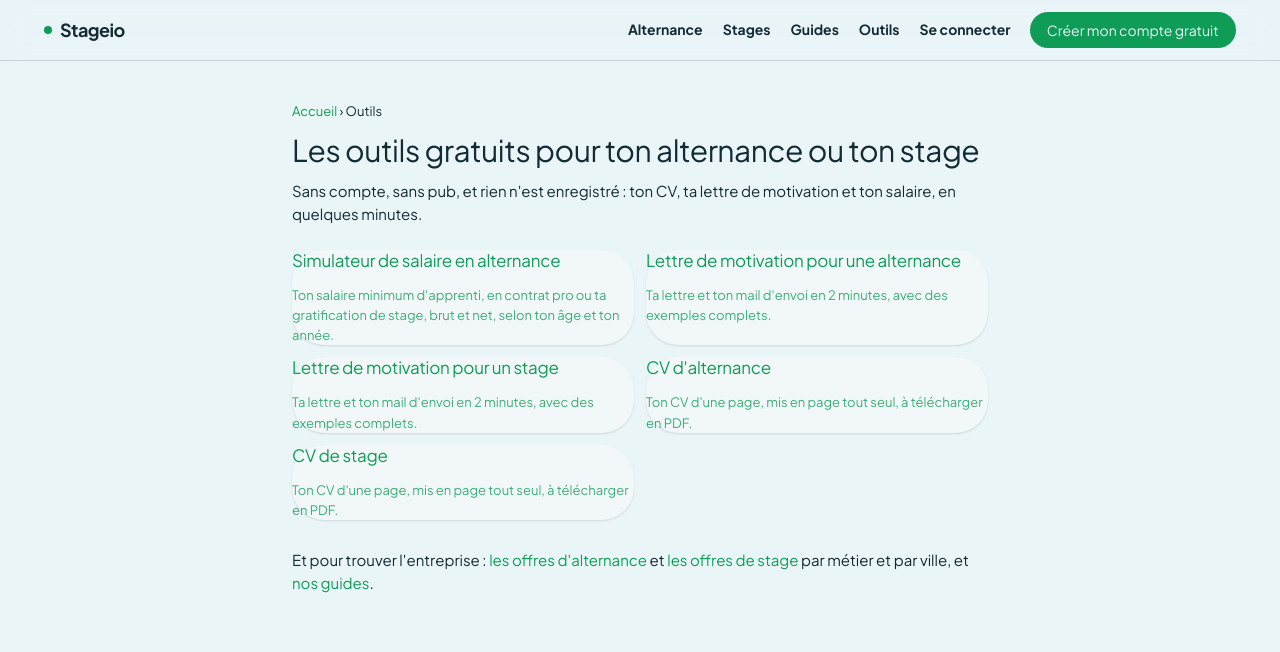
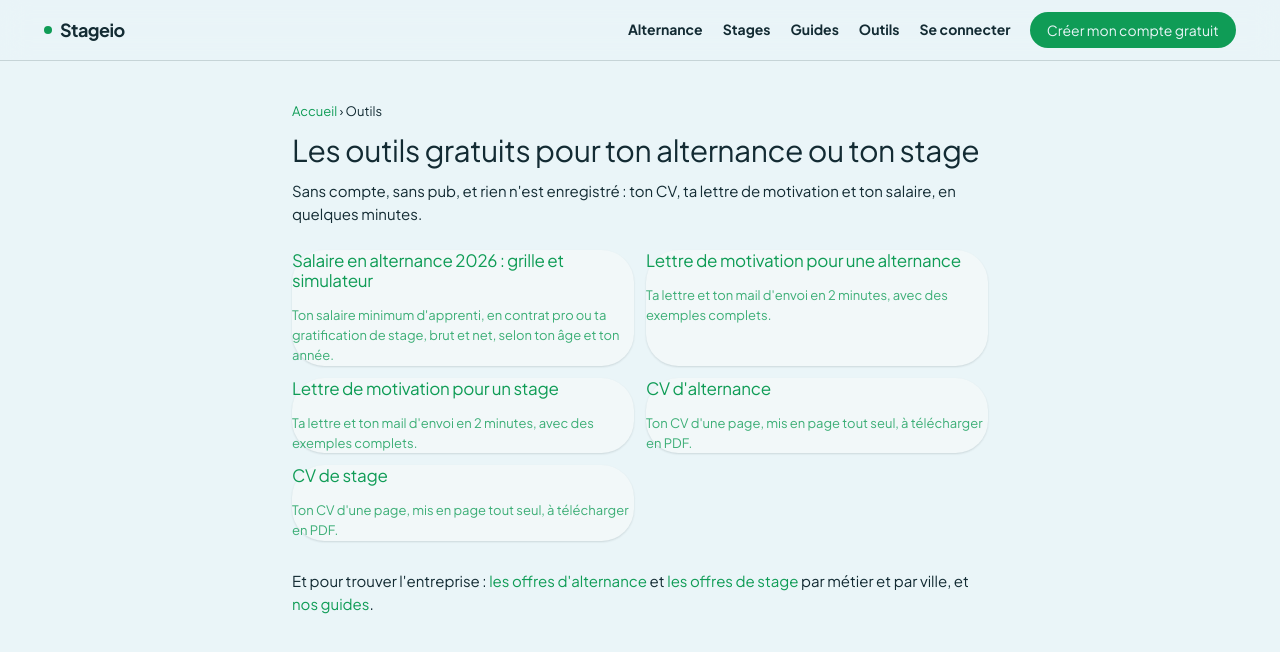
Before and after one commit to nathafeldman-boop/newsaas, a Next.js app: page /outils in a window 1280 px wide. Shown: the top 652 px of the page. Built offline with nearby package versions, Linux system fonts and the light colour scheme; no server answers.

Commit message:
Hub des outils : carte salaire alignée sur la requête « salaire alternance »
Co-Authored-By: Claude Opus 5.5 <noreply@anthropic.com>
Claude-Session: https://claude.ai/code/session_01JwqUmbFCWiEPtrJ9gRuFFA

```diff
--- a/src/app/outils/page.tsx
+++ b/src/app/outils/page.tsx
@@ -10,7 +10,7 @@ const PATH = "/outils";
 const TOOLS = [
   {
     href: "/outils/simulateur-salaire-alternance",
-    title: "Simulateur de salaire en alternance",
+    title: "Salaire en alternance 2026 : grille et simulateur",
     text: "Ton salaire minimum d'apprenti, en contrat pro ou ta gratification de stage, brut et net, selon ton âge et ton année.",
   },
   {
```
